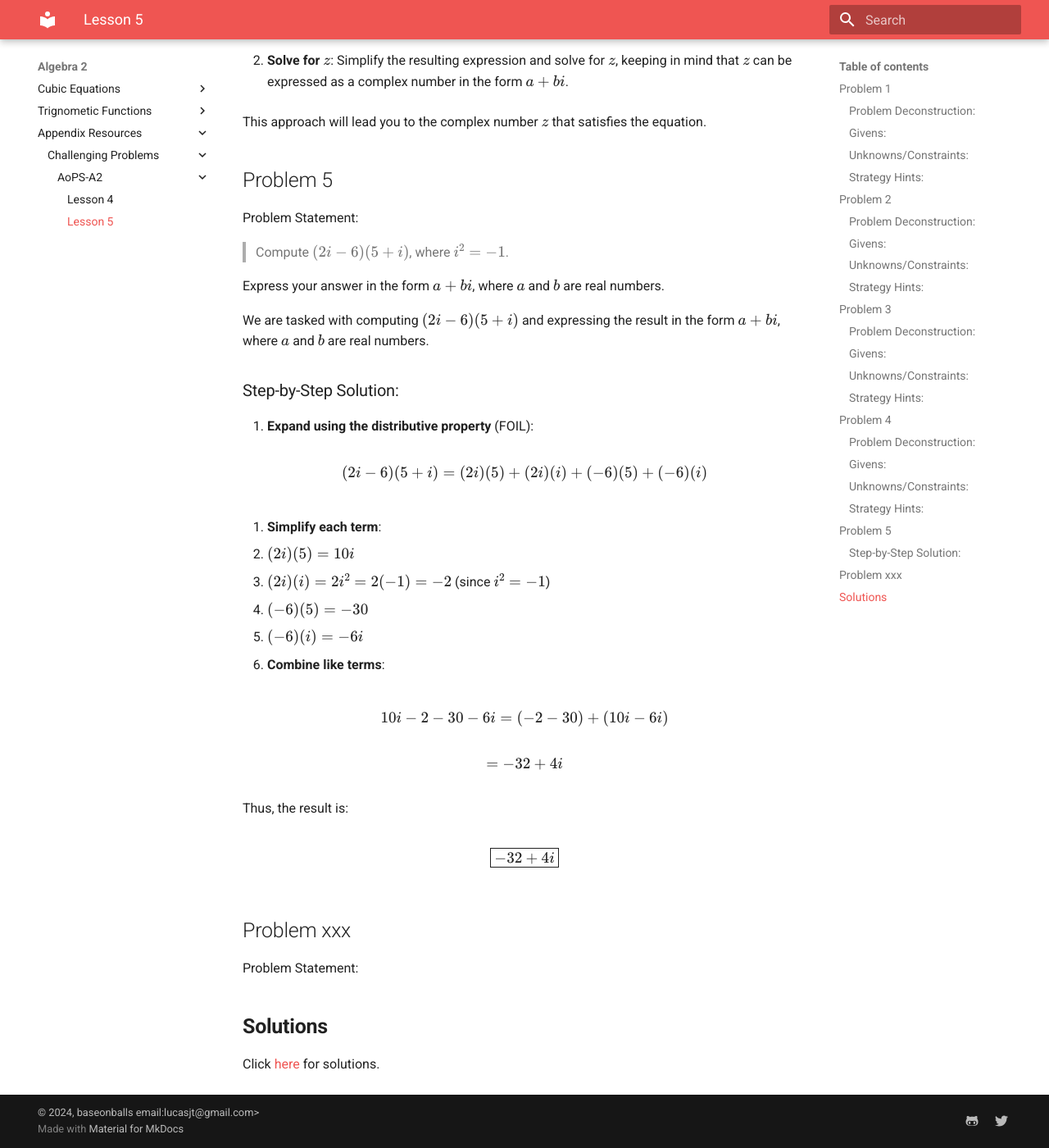
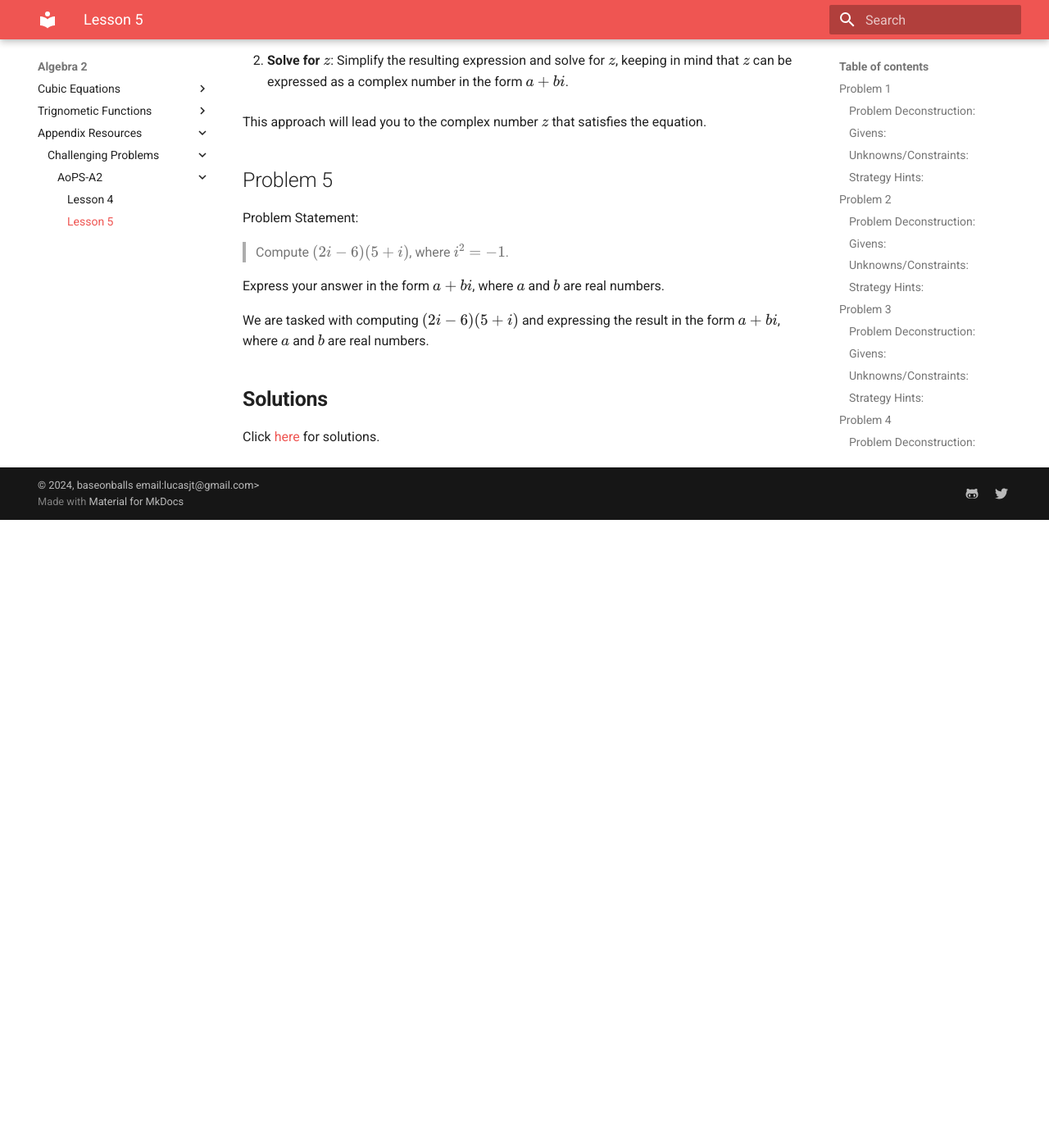
Before and after one commit to baseonballs/mpower-sitedocs, an MkDocs documentation site: the page built from site-docs/mathematics/a2/hw/aops/hw.05.md, in a window 1280 px wide and 1400 px high, scrolled down 4958 px. Shown: the whole window at 82% size. Built offline with MkDocs 1.6.1 and Material for MkDocs 9.7.7, drawn with Linux system fonts in a browser that asks for light colours; formulas are drawn with MathJax 3; after the commit the page ends 5592 px from its top, so only the background shows below that.

```diff
--- a/site-docs/mathematics/a2/hw/aops/hw.05.md
+++ b/site-docs/mathematics/a2/hw/aops/hw.05.md
@@ -183,43 +183,6 @@
 
 We are tasked with computing \( (2i - 6)(5 + i) \) and expressing the result in the form \( a + bi \), where \( a \) and \( b \) are real numbers.
 
-### Step-by-Step Solution:
-
-1. **Expand using the distributive property** (FOIL):
-
-\[
-(2i - 6)(5 + i) = (2i)(5) + (2i)(i) + (-6)(5) + (-6)(i)
-\]
-
-2. **Simplify each term**:
-
-   - \( (2i)(5) = 10i \)
-   - \( (2i)(i) = 2i^2 = 2(-1) = -2 \) (since \( i^2 = -1 \))
-   - \( (-6)(5) = -30 \)
-   - \( (-6)(i) = -6i \)
-
-3. **Combine like terms**:
-
-\[
-10i - 2 - 30 - 6i = (-2 - 30) + (10i - 6i)
-\]
-
-\[
-= -32 + 4i
-\]
-
-Thus, the result is:
-
-\[
-\boxed{-32 + 4i}
-\]
-
-
-## Problem xxx
-
-Problem Statement:
->
-
 ## **Solutions**
 
 Click [here](hw.05.sol.md) for solutions.
```
